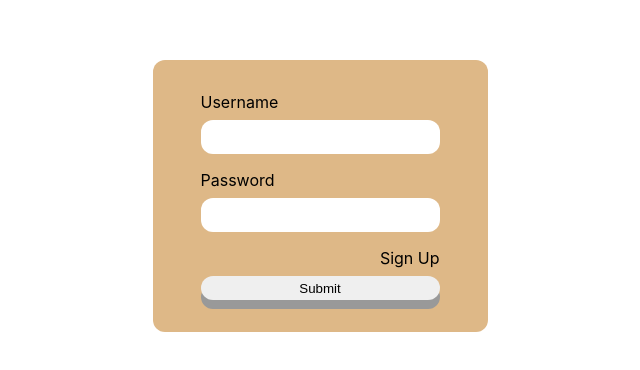
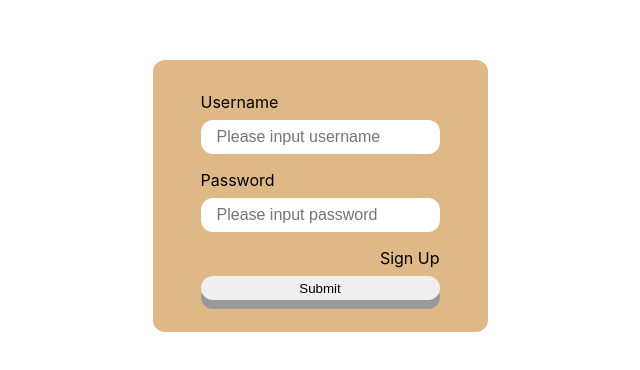
Before and after one commit to sierraleonez/simplr-dashboard, a Next.js app: page /login in a window 1280 px wide. Shown: the part 204-574 px from the top of the page, without its empty margins (320-960 px from the left). Built offline with nearby package versions, Linux system fonts and the light colour scheme.

Commit message:
create input component

```diff
--- a/pages/login/index.tsx
+++ b/pages/login/index.tsx
@@ -5,7 +5,9 @@ import { CLogin } from "Microservice/Auth/auth";
 import { StaticPageProps } from "Constants/Pages";
 import { useAuth } from "components/Auth/provider";
 
+import Button from "components/Button";
 import styles from "styles/login.module.css";
+import TextInput from "components/TextInput";
 
 type IFormInput = {
   email: string;
@@ -15,7 +17,11 @@ type IFormInput = {
 const Login = () => {
   const router = useRouter();
   const authCtx = useAuth();
-  const { register, handleSubmit } = useForm<IFormInput>();
+  const {
+    register,
+    handleSubmit,
+    formState: { errors },
+  } = useForm<IFormInput>();
   async function saveToken(data: IFormInput) {
     let res = await CLogin(data);
     let token = res?.data?.Token || "";
@@ -29,11 +35,15 @@ const Login = () => {
       <div className={styles.formContainer}>
         <form onSubmit={handleSubmit(onSubmit)} className={styles.form}>
           <label htmlFor="username">Username</label>
-          <input
-            className={styles.input}
-            {...register("email", {
+          <TextInput
+            name="a"
+            validation={register("email", {
               required: { value: true, message: "This input is required" },
             })}
+            className={styles.input}
+            placeholder={
+              errors.email ? errors.email.message : "Please input username"
+            }
           />
           <label htmlFor="password">Password</label>
           <input
@@ -41,14 +51,21 @@ const Login = () => {
             type={"password"}
             {...register("password", {
               required: { value: true, message: "This input is required" },
+              minLength: { value: 8, message: "Minimum length is 8" },
             })}
+            placeholder={
+              errors.password
+                ? errors.password.message
+                : "Please input password"
+            }
           />
-          <a
-            onClick={() => router.push("register")}
+          <Button
+            type="link"
+            onPress={() => router.push("/register")}
             className={styles.signUpContainer}
           >
             Sign Up
-          </a>
+          </Button>
           <input type={"submit"} className={styles.submitButton} />
         </form>
       </div>
--- a/src/components/Button/index.tsx
+++ b/src/components/Button/index.tsx
@@ -1,14 +1,22 @@
 import { CSSProperties, MouseEvent } from "react";
-import styles from "./button.module.css";
 type ButtonType = "link" | "regular";
-
+type style = {
+  [key in ButtonType]: CSSProperties;
+};
+const styles: style = {
+  link: {},
+  regular: {
+    padding: "0.3rem",
+  },
+};
 interface ButtonProps {
   type: ButtonType;
   onPress: (event: MouseEvent<HTMLDivElement>) => void;
   color?: string;
   bgColor?: string;
   style?: CSSProperties;
-  children: React.ReactElement;
+  children: React.ReactNode;
+  className?: string;
 }
 
 type ButtonDefault = {
@@ -25,11 +33,6 @@ const ButtonDefaultBgColor: ButtonDefault = {
   regular: "#000",
 };
 
-const ButtonClass: ButtonDefault = {
-  link: styles.link,
-  regular: styles.regular,
-};
-
 function Button({
   type = "regular",
   onPress,
@@ -37,11 +40,12 @@ function Button({
   color = ButtonDefaultColor[type],
   style = {},
   children,
+  className = "",
 }: ButtonProps) {
   return (
     <div
-      style={{ ...style, color, backgroundColor: bgColor }}
-      className={`${ButtonClass[type]} ${styles.default}`}
+      style={{ ...style, color, backgroundColor: bgColor, ...styles[type] }}
+      className={`${className}`}
       onClick={onPress}
     >
       {children}
--- /dev/null
+++ b/src/components/TextInput/index.tsx
@@ -0,0 +1,15 @@
+import { DetailedHTMLProps, InputHTMLAttributes } from "react";
+import { UseFormRegisterReturn } from "react-hook-form";
+
+interface TextInputProps
+  extends DetailedHTMLProps<
+    InputHTMLAttributes<HTMLInputElement>,
+    HTMLInputElement
+  > {
+  validation: UseFormRegisterReturn;
+}
+function TextInput(props: TextInputProps) {
+  return <input {...props} {...props.validation}></input>;
+}
+
+export default TextInput;
--- a/src/styles/login.module.css
+++ b/src/styles/login.module.css
@@ -51,4 +51,5 @@
   justify-content: flex-end;
   margin-bottom: 0.5rem;
   cursor: pointer;
+  background-color: #666;
 }
```
Also changed, not shown: src/components/Button/button.module.css (deleted, +0 -8 lines), src/components/Text/index.tsx (added, +23 -0 lines), src/components/Text/text.module.css (added, +8 -0 lines), 1 other file (tests, documents, lock files or other folders).
